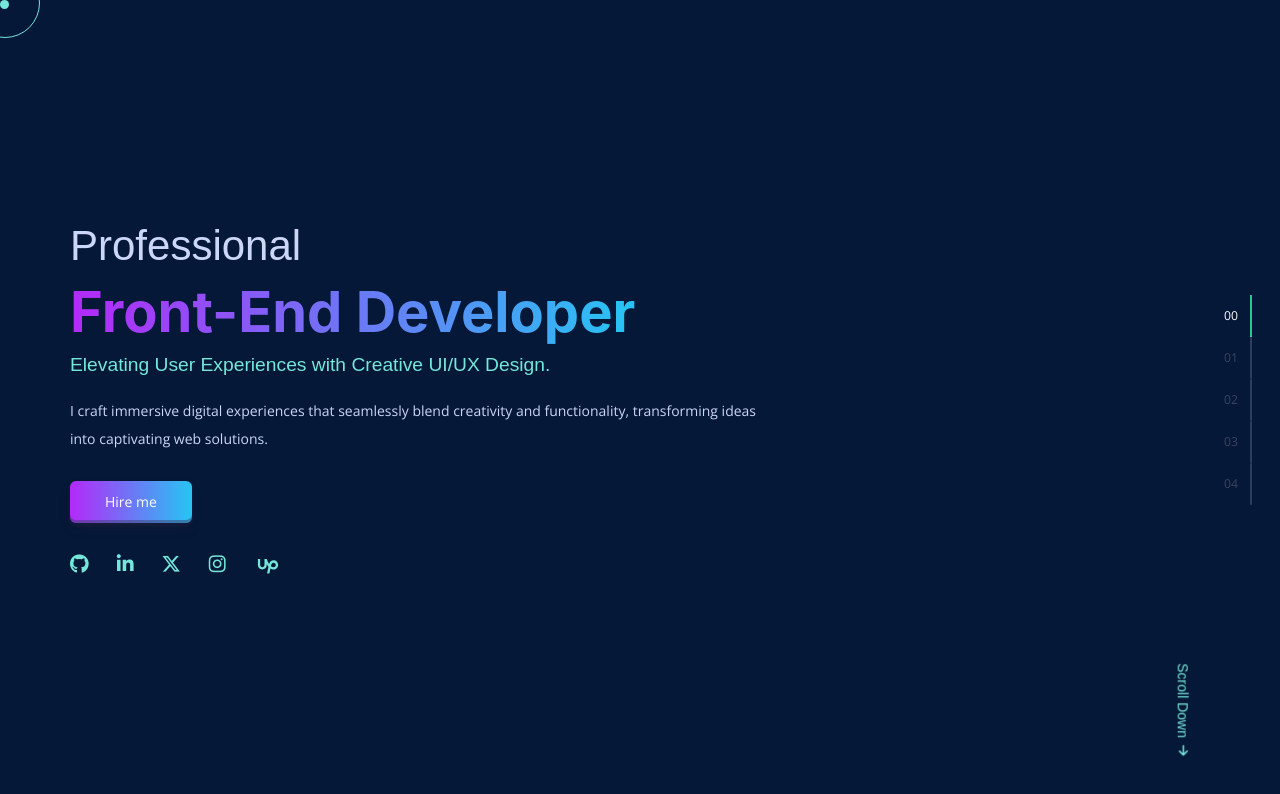
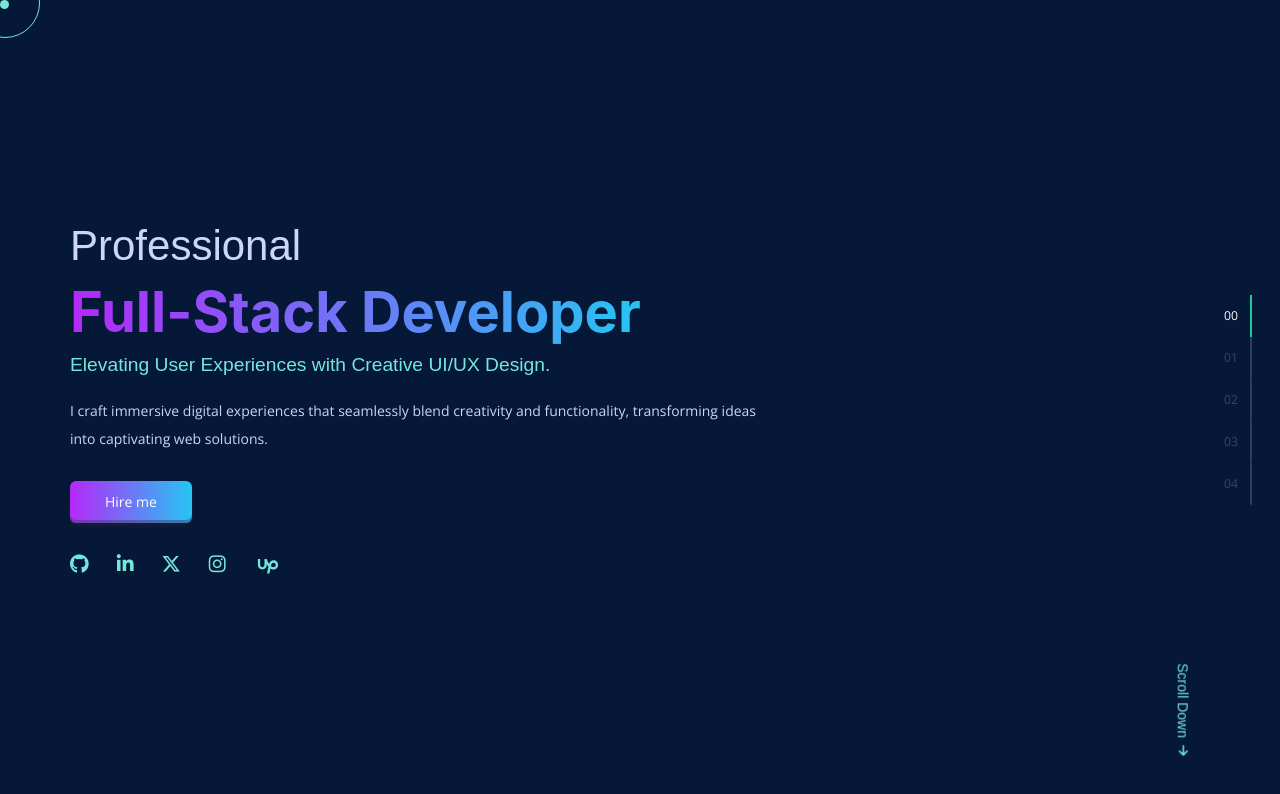
Before and after one commit to UmerGitNinja/Personal-Portfolio, a React (Vite) app: page / in a window 1280 px wide. Shown: the top 794 px of the page. Built offline with nearby package versions, Linux system fonts and the light colour scheme; a web font is replaced by a local one.

Commit message:
Update Home.jsx

```diff
--- a/src/components/Home/Home.jsx
+++ b/src/components/Home/Home.jsx
@@ -19,7 +19,7 @@ function Home({ home, swiper }) {
         <div className="Home__text-area">
           <h2 className="animate__animated animate__flipInX">Professional</h2>
           <h1 className="animate__animated animate__flipInX">
-            Front-End Developer
+            Full-Stack Developer
           </h1>
           <h3 className="animate__animated animate__flipInX">
             Elevating User Experiences with Creative UI/UX Design.
```
